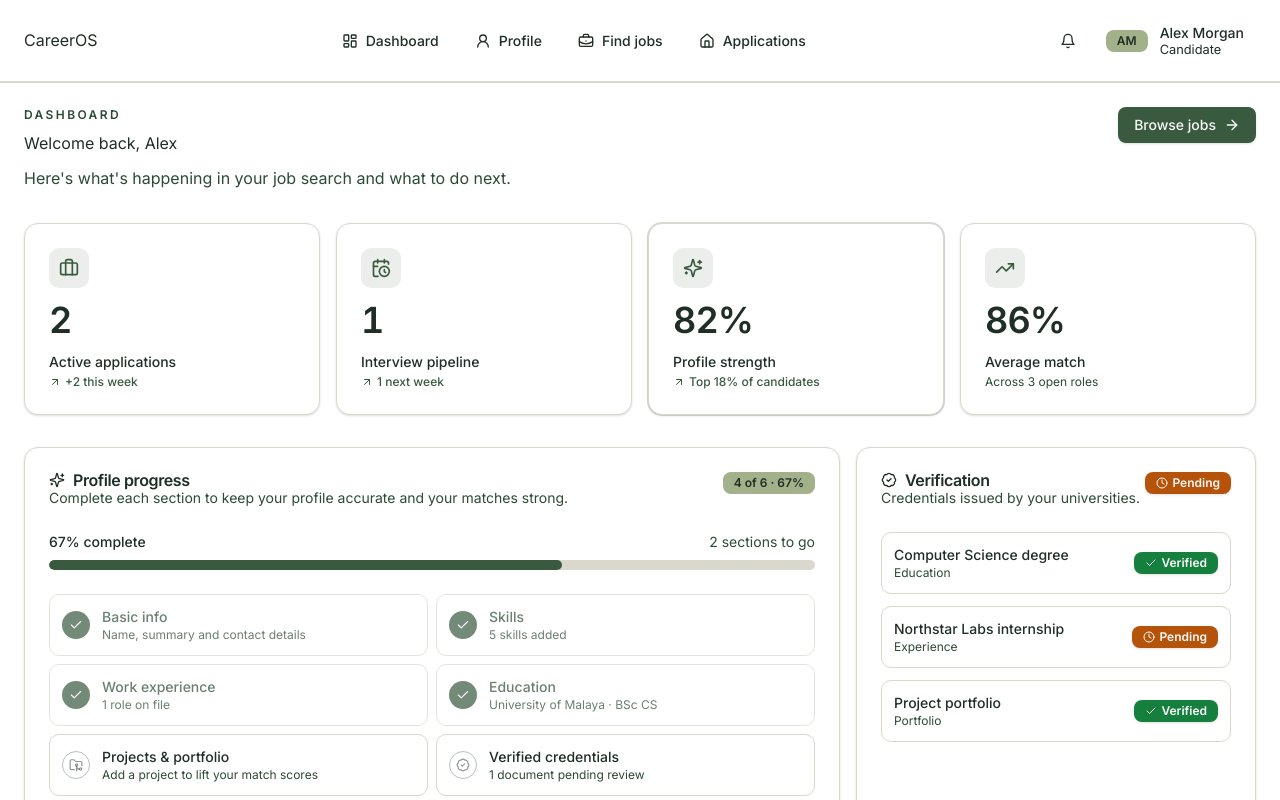
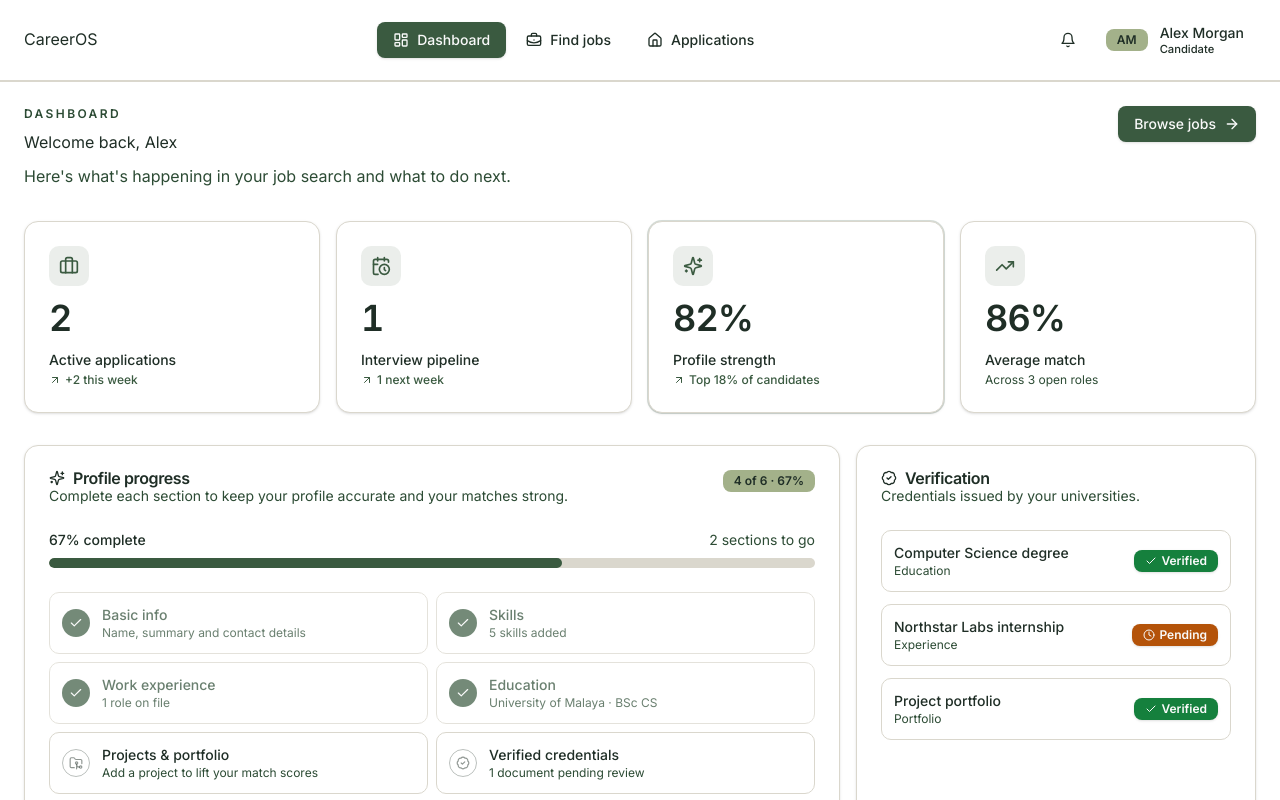
Before and after one commit to davidlaw373-glitch/talentbank-tech-hackathon-2cm, a Next.js app: page /candidate/dashboard in a window 1280 px wide. Shown: the top 800 px of the page. Built offline with nearby package versions, Linux system fonts and the light colour scheme.

Commit message:
fix: remove wrongly placed status card on 'verification' card from dashbaord

```diff
--- a/package.json
+++ b/package.json
@@ -9,6 +9,7 @@
     "lint": "eslint"
   },
   "dependencies": {
+    "@radix-ui/react-dropdown-menu": "^2.1.20",
     "@radix-ui/react-select": "^2.3.3",
     "@radix-ui/react-separator": "^1.1.11",
     "@radix-ui/react-slot": "^1.3.0",
--- a/src/components/features/candidate/dashboard-overview.tsx
+++ b/src/components/features/candidate/dashboard-overview.tsx
@@ -318,7 +318,7 @@ export function DashboardOverview() {
 
         {/* Verification */}
         <Card>
-          <CardHeader className="flex-row items-start justify-between space-y-0">
+          <CardHeader>
             <div>
               <CardTitle>
                 <h2 className="flex items-center gap-2">
@@ -330,16 +330,6 @@ export function DashboardOverview() {
                 Credentials issued by your universities.
               </CardDescription>
             </div>
-            {(() => {
-              const v = VERIFICATION_TONE[candidateProfile.verificationStatus];
-              const VIcon = v.icon;
-              return (
-                <Badge variant={v.variant} className="gap-1">
-                  <VIcon className="h-3 w-3" aria-hidden />
-                  {v.label}
-                </Badge>
-              );
-            })()}
           </CardHeader>
           <CardContent className="space-y-3">
             {candidateProfile.evidence.map((e) => {
--- /dev/null
+++ b/src/components/layout/candidate-nav.tsx
@@ -0,0 +1,48 @@
+"use client";
+
+import Link from "next/link";
+import { usePathname } from "next/navigation";
+import { BriefcaseBusiness, Home, LayoutDashboard } from "lucide-react";
+import { Button } from "@/components/ui/button";
+
+// Defined here (in the client module) so the icon components stay on the
+// client side of the RSC boundary — passing React components from a Server
+// Component into a Client Component is not allowed.
+const links = [
+  { href: "/candidate/dashboard", label: "Dashboard", icon: LayoutDashboard },
+  { href: "/candidate/jobs", label: "Find jobs", icon: BriefcaseBusiness },
+  { href: "/candidate/applications", label: "Applications", icon: Home },
+] as const;
+
+export function CandidateNav() {
+  const pathname = usePathname();
+
+  // Match the link's exact route or any nested route beneath it,
+  // so e.g. /candidate/jobs/frontend-developer highlights "Find jobs".
+  const isActive = (href: string) =>
+    pathname === href || pathname.startsWith(href + "/");
+
+  return (
+    <nav
+      className="flex flex-wrap items-center gap-1"
+      aria-label="Main navigation"
+    >
+      {links.map(({ href, label, icon: Icon }) => {
+        const active = isActive(href);
+        return (
+          <Button
+            key={href}
+            asChild
+            variant={active ? "default" : "ghost"}
+            aria-current={active ? "page" : undefined}
+          >
+            <Link href={href}>
+              <Icon />
+              {label}
+            </Link>
+          </Button>
+        );
+      })}
+    </nav>
+  );
+}
--- a/src/components/layout/candidate-shell.tsx
+++ b/src/components/layout/candidate-shell.tsx
@@ -1,16 +1,10 @@
 import Link from "next/link";
-import { Bell, BriefcaseBusiness, Home, LayoutDashboard, UserRound } from "lucide-react";
+import { Bell } from "lucide-react";
 import { candidateProfile } from "@/data/candidate";
-import { Badge } from "@/components/ui/badge";
 import { Button } from "@/components/ui/button";
 import { Separator } from "@/components/ui/separator";
-
-const links = [
-  { href: "/candidate/dashboard", label: "Dashboard", icon: LayoutDashboard },
-  { href: "/candidate/profile", label: "Profile", icon: UserRound },
-  { href: "/candidate/jobs", label: "Find jobs", icon: BriefcaseBusiness },
-  { href: "/candidate/applications", label: "Applications", icon: Home },
-];
+import { CandidateNav } from "@/components/layout/candidate-nav";
+import { CandidateUserMenu } from "@/components/layout/candidate-user-menu";
 
 export function CandidateShell({ children }: { children: React.ReactNode }) {
   return (
@@ -24,32 +18,17 @@ export function CandidateShell({ children }: { children: React.ReactNode }) {
       <header className="border-b">
         <div className="container mx-auto flex flex-wrap items-center justify-between gap-4 px-6 py-4">
           <Link href="/" aria-label="CareerOS home"><h2>CareerOS</h2></Link>
-          <nav className="flex flex-wrap items-center gap-1" aria-label="Main navigation">
-            {links.map(({ href, label, icon: Icon }) => (
-              <Button key={href} asChild variant="ghost"><Link href={href}><Icon />{label}</Link></Button>
-            ))}
-          </nav>
+          <CandidateNav />
           <div className="flex items-center gap-2">
             <Button asChild variant="ghost" size="icon" aria-label="View notifications">
               <Link href="/candidate/notifications">
                 <Bell aria-hidden />
               </Link>
             </Button>
-            <Link
-              href="/candidate/profile"
-              aria-label={`Open ${candidateProfile.name}'s profile`}
-              className="flex items-center gap-3 rounded-md px-3 py-2 transition-colors hover:bg-accent focus-visible:bg-accent"
-            >
-              <Badge variant="secondary" aria-hidden>
-                {candidateProfile.initials}
-              </Badge>
-              <span className="text-left">
-                <span className="block text-sm font-medium leading-tight">
-                  {candidateProfile.name}
-                </span>
-                <small className="block leading-tight">Candidate</small>
-              </span>
-            </Link>
+            <CandidateUserMenu
+              name={candidateProfile.name}
+              initials={candidateProfile.initials}
+            />
           </div>
         </div>
       </header>
--- /dev/null
+++ b/src/components/layout/candidate-user-menu.tsx
@@ -0,0 +1,63 @@
+"use client";
+
+import { useRouter } from "next/navigation";
+import { LogOut, Settings, UserRound } from "lucide-react";
+import { Badge } from "@/components/ui/badge";
+import { Button } from "@/components/ui/button";
+import {
+  DropdownMenu,
+  DropdownMenuContent,
+  DropdownMenuItem,
+  DropdownMenuLabel,
+  DropdownMenuSeparator,
+  DropdownMenuTrigger,
+} from "@/components/ui/dropdown-menu";
+
+interface CandidateUserMenuProps {
+  name: string;
+  initials: string;
+}
+
+export function CandidateUserMenu({ name, initials }: CandidateUserMenuProps) {
+  const router = useRouter();
+
+  return (
+    <DropdownMenu>
+      <DropdownMenuTrigger asChild>
+        <Button
+          variant="ghost"
+          aria-label={`Open ${name}'s account menu`}
+          className="flex h-auto items-center gap-3 rounded-md px-3 py-2"
+        >
+          <Badge variant="secondary" aria-hidden>
+            {initials}
+          </Badge>
+          <span className="text-left">
+            <span className="block text-sm font-medium leading-tight">
+              {name}
+            </span>
+            <small className="block leading-tight">Candidate</small>
+          </span>
+        </Button>
+      </DropdownMenuTrigger>
+      <DropdownMenuContent align="end" className="min-w-48">
+        <DropdownMenuLabel>{name}</DropdownMenuLabel>
+        <DropdownMenuSeparator />
+        <DropdownMenuItem onSelect={() => router.push("/candidate/profile")}>
+          <UserRound aria-hidden />
+          Profile
+        </DropdownMenuItem>
+        {/* Settings page is not implemented yet — placeholder item. */}
+        <DropdownMenuItem disabled>
+          <Settings aria-hidden />
+          Settings
+        </DropdownMenuItem>
+        <DropdownMenuSeparator />
+        <DropdownMenuItem onSelect={() => router.push("/")}>
+          <LogOut aria-hidden />
+          Logout
+        </DropdownMenuItem>
+      </DropdownMenuContent>
+    </DropdownMenu>
+  );
+}
--- /dev/null
+++ b/src/components/ui/dropdown-menu.tsx
@@ -0,0 +1,82 @@
+"use client";
+
+import * as React from "react";
+import * as DropdownMenuPrimitive from "@radix-ui/react-dropdown-menu";
+
+import { cn } from "@/lib/utils";
+
+const DropdownMenu = DropdownMenuPrimitive.Root;
+const DropdownMenuTrigger = DropdownMenuPrimitive.Trigger;
+
+const DropdownMenuContent = React.forwardRef<
+  React.ElementRef<typeof DropdownMenuPrimitive.Content>,
+  React.ComponentPropsWithoutRef<typeof DropdownMenuPrimitive.Content>
+>(({ className, sideOffset = 4, ...props }, ref) => (
+  <DropdownMenuPrimitive.Portal>
+    <DropdownMenuPrimitive.Content
+      ref={ref}
+      sideOffset={sideOffset}
+      className={cn(
+        "z-50 min-w-32 overflow-hidden rounded-md border bg-popover p-1 text-popover-foreground shadow-md",
+        "data-[state=open]:animate-in data-[state=closed]:animate-out data-[state=closed]:fade-out-0 data-[state=open]:fade-in-0 data-[state=closed]:zoom-out-95 data-[state=open]:zoom-in-95",
+        className,
+      )}
+      {...props}
+    />
+  </DropdownMenuPrimitive.Portal>
+));
+DropdownMenuContent.displayName = DropdownMenuPrimitive.Content.displayName;
+
+const DropdownMenuItem = React.forwardRef<
+  React.ElementRef<typeof DropdownMenuPrimitive.Item>,
+  React.ComponentPropsWithoutRef<typeof DropdownMenuPrimitive.Item> & {
+    inset?: boolean;
+  }
+>(({ className, inset, ...props }, ref) => (
+  <DropdownMenuPrimitive.Item
+    ref={ref}
+    className={cn(
+      "relative flex cursor-pointer select-none items-center gap-2 rounded-sm px-2 py-1.5 text-sm outline-none transition-colors",
+      "focus:bg-accent focus:text-accent-foreground",
+      "data-[disabled]:pointer-events-none data-[disabled]:opacity-50",
+      inset && "pl-8",
+      className,
+    )}
+    {...props}
+  />
+));
+DropdownMenuItem.displayName = DropdownMenuPrimitive.Item.displayName;
+
+const DropdownMenuLabel = React.forwardRef<
+  React.ElementRef<typeof DropdownMenuPrimitive.Label>,
+  React.ComponentPropsWithoutRef<typeof DropdownMenuPrimitive.Label>
+>(({ className, ...props }, ref) => (
+  <DropdownMenuPrimitive.Label
+    ref={ref}
+    className={cn("px-2 py-1.5 text-sm font-semibold", className)}
+    {...props}
+  />
+));
+DropdownMenuLabel.displayName = DropdownMenuPrimitive.Label.displayName;
+
+const DropdownMenuSeparator = React.forwardRef<
+  React.ElementRef<typeof DropdownMenuPrimitive.Separator>,
+  React.ComponentPropsWithoutRef<typeof DropdownMenuPrimitive.Separator>
+>(({ className, ...props }, ref) => (
+  <DropdownMenuPrimitive.Separator
+    ref={ref}
+    className={cn("-mx-1 my-1 h-px bg-muted", className)}
+    {...props}
+  />
+));
+DropdownMenuSeparator.displayName =
+  DropdownMenuPrimitive.Separator.displayName;
+
+export {
+  DropdownMenu,
+  DropdownMenuTrigger,
+  DropdownMenuContent,
+  DropdownMenuItem,
+  DropdownMenuLabel,
+  DropdownMenuSeparator,
+};
```
Also changed, not shown: 2 other files (tests, documents, lock files or other folders).
